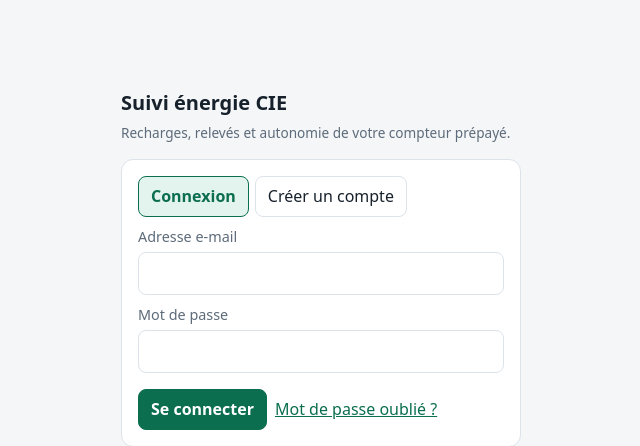
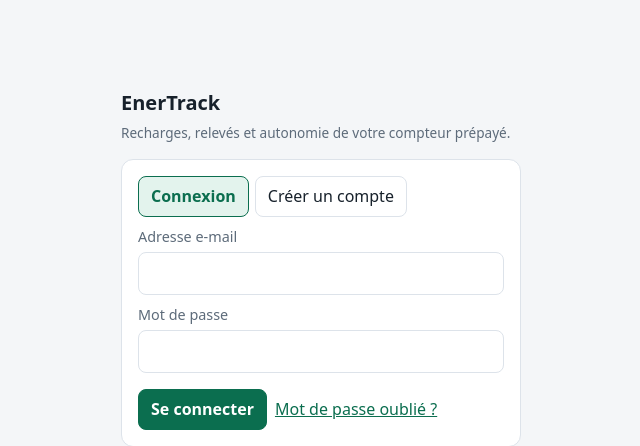
Before and after one commit to JasinFe/bolt-generated-project, a Laravel app: page / in a window 1280 px wide. Shown: the top 446 px of the page, without its empty margins (319-959 px from the left). Run offline with Laravel 12, Linux system fonts and the light colour scheme; parts of the project's set-up code (start-up, migrations or seed data) failed here and were passed over.

Commit message:
Renommage de l'application en EnerTrack
Interface, icône sur l'écran d'accueil, e-mails, modèles de configuration et documentation.

Co-Authored-By: Claude Opus 5.5 <noreply@anthropic.com>
Claude-Session: https://claude.ai/code/session_012EVojjxQfJCWcokUimgeNZ

```diff
--- a/app/Console/Commands/TesterEmail.php
+++ b/app/Console/Commands/TesterEmail.php
@@ -26,9 +26,9 @@ class TesterEmail extends Command
 
         try {
             Mail::raw(
-                "Cet e-mail confirme que l'application Suivi énergie CIE peut envoyer des messages.\n\n"
+                "Cet e-mail confirme que l'application EnerTrack peut envoyer des messages.\n\n"
                 .'Les liens « mot de passe oublié » et les alertes par e-mail fonctionneront.',
-                fn ($m) => $m->to($destinataire)->subject('Suivi énergie CIE — e-mail de test')
+                fn ($m) => $m->to($destinataire)->subject('EnerTrack — e-mail de test')
             );
         } catch (\Throwable $e) {
             $this->error('Échec de l\'envoi : '.$e->getMessage());
--- a/app/Providers/AppServiceProvider.php
+++ b/app/Providers/AppServiceProvider.php
@@ -25,13 +25,13 @@ class AppServiceProvider extends ServiceProvider
             $minutes = (int) config('auth.passwords.'.config('auth.defaults.passwords').'.expire', 60);
 
             return (new MailMessage)
-                ->subject('Réinitialisation de votre mot de passe')
+                ->subject('EnerTrack — réinitialisation de votre mot de passe')
                 ->greeting('Bonjour,')
                 ->line('Vous recevez cet e-mail parce qu\'une réinitialisation du mot de passe a été demandée pour votre compte.')
                 ->action('Choisir un nouveau mot de passe', (ResetPassword::$createUrlCallback)($user, $token))
                 ->line("Ce lien expire dans $minutes minutes.")
                 ->line('Si vous n\'êtes pas à l\'origine de cette demande, ignorez cet e-mail : votre mot de passe reste inchangé.')
-                ->salutation('Suivi énergie CIE');
+                ->salutation('EnerTrack');
         });
     }
 }
--- a/resources/views/app.blade.php
+++ b/resources/views/app.blade.php
@@ -3,7 +3,7 @@
 <head>
 <meta charset="utf-8">
 <meta name="viewport" content="width=device-width, initial-scale=1">
-<title>Suivi énergie CIE</title>
+<title>EnerTrack</title>
 <meta name="theme-color" content="#0b6e4f">
 <meta name="description" content="Recharges, relevés et autonomie de votre compteur prépayé CIE.">
 <link rel="manifest" href="/manifest.webmanifest">
@@ -101,7 +101,7 @@ dialog { max-height: calc(100vh - 32px); overflow-y: auto; }
 
 <!-- ===================== Connexion ===================== -->
 <section id="ecran-connexion" class="connexion cache">
-  <h1 style="margin-bottom:6px">Suivi énergie CIE</h1>
+  <h1 style="margin-bottom:6px">EnerTrack</h1>
   <p class="note" style="margin:0 0 16px">Recharges, relevés et autonomie de votre compteur prépayé.</p>
   <div class="carte">
     <div class="onglets">
@@ -125,7 +125,7 @@ dialog { max-height: calc(100vh - 32px); overflow-y: auto; }
 <!-- ===================== Application ===================== -->
 <section id="ecran-app" class="cache">
   <div class="entete">
-    <h1>Suivi énergie CIE</h1>
+    <h1>EnerTrack</h1>
     <div class="droite">
       <select id="choix-compteur" aria-label="Compteur" style="width:auto;max-width:230px"></select>
       <button type="button" id="btn-reglages" class="cache">Réglages</button>
```
Also changed, not shown: tests/Feature/ParcoursEnergieTest.php (+1 -1 lines), README.md, public/manifest.webmanifest, 3 other files.
